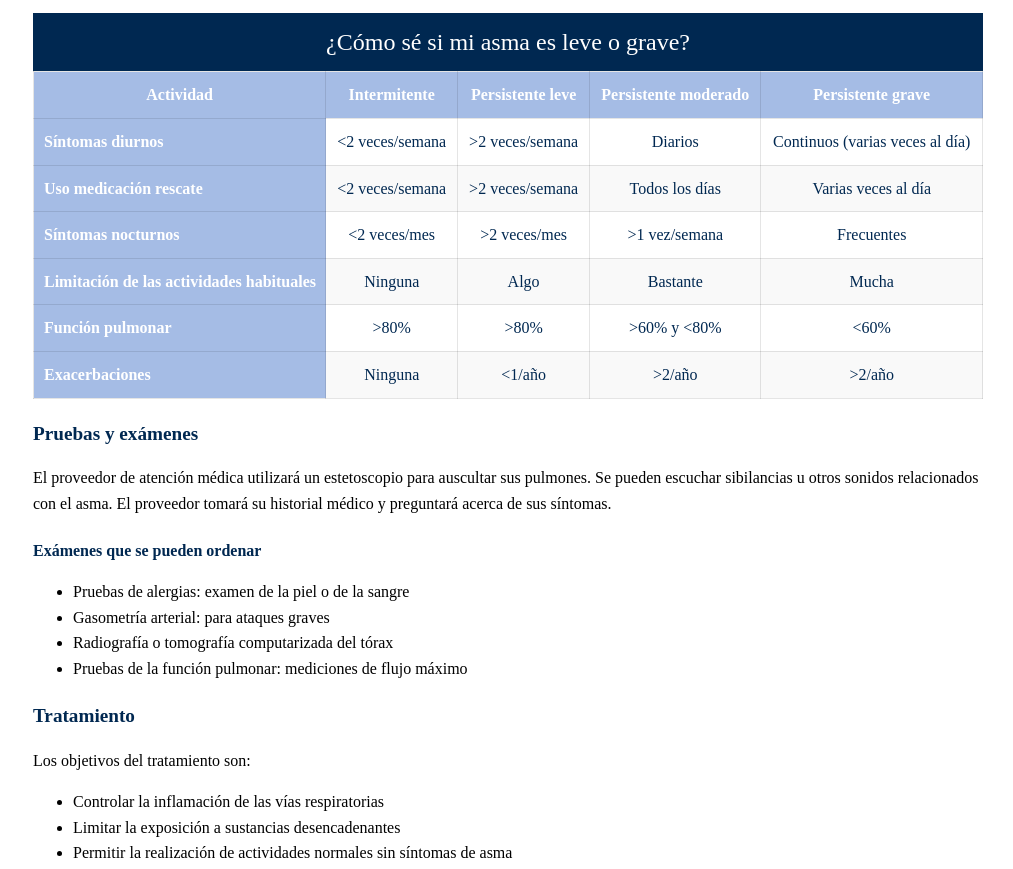
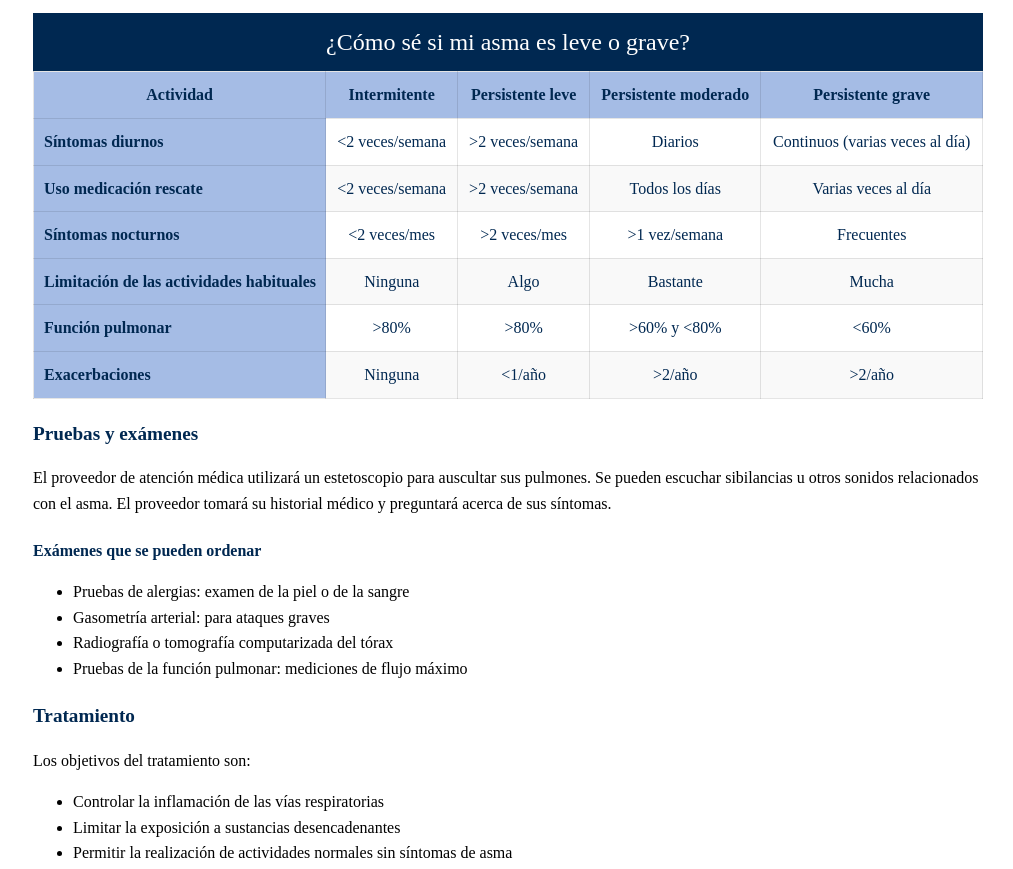
Before and after one commit to raquelgosalbezsirvent/Mini-Enciclopedia-de-la-Salud, a plain HTML site: page articulos/asma.html in a window 1280 px wide. Shown: the part 2050-2919 px from the top of the page, without its empty margins (267-1280 px from the left). Drawn offline with Linux system fonts and the light colour scheme.

Commit message:
solucionado un error de accesibilidad: contraste de colores inadecuado en los encabezados de las tablas

```diff
--- a/css/tablas.css
+++ b/css/tablas.css
@@ -17,7 +17,7 @@ caption {
 th {
     background-color: #A5BCE5; /* Fondo de la fila de encabezados */
 	border: 1px solid rgba(0, 0, 0, 0.1);
-    color: white; /* Color del texto */
+    color: #002851; /* Color del texto */
 	text-align: center;
 	padding: 10px;
 }
```
